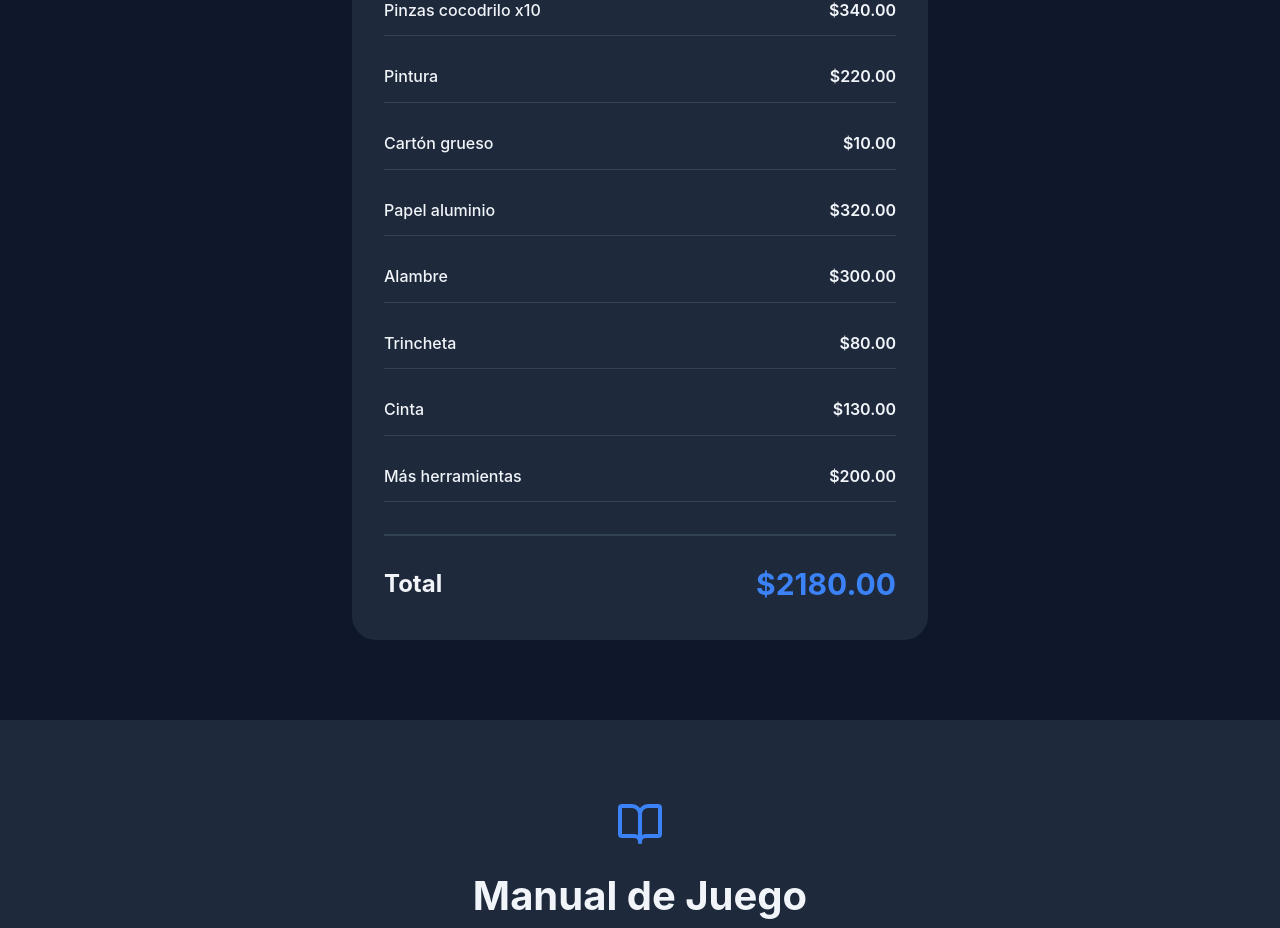
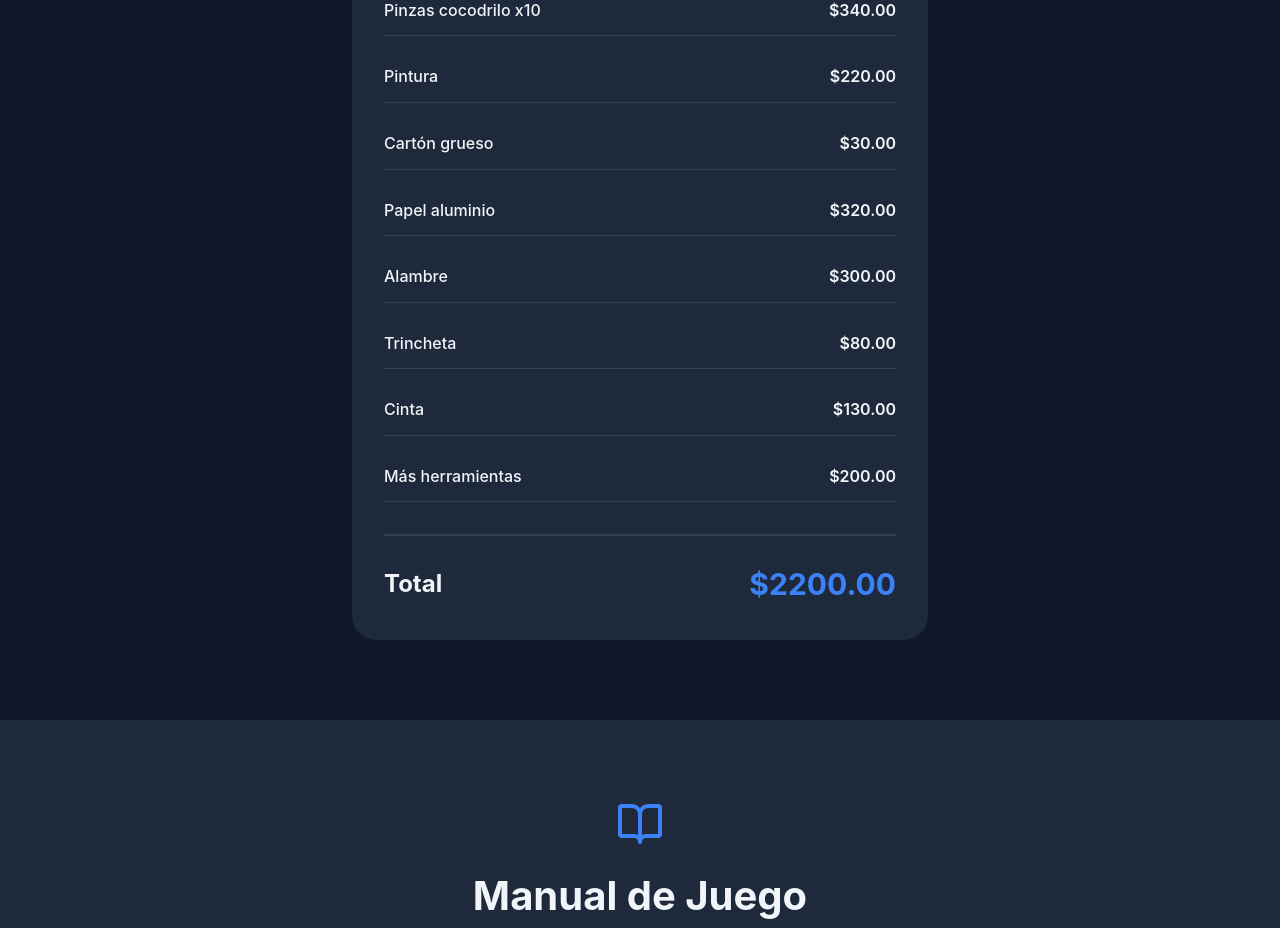
Before and after one commit to ThaCharly/fisiquinha, a React (Vite) app: page / in a window 1280 px wide. Shown: the part 3678-4606 px from the top of the page. Built offline with nearby package versions, Linux system fonts and the light colour scheme.

Commit message:
Actualización

```diff
--- a/src/App.css
+++ b/src/App.css
@@ -731,14 +731,14 @@ p {
   }
 }
 
-/* Corrección visual para íconos de tema */
+
 .theme-toggle .icon {
   margin: 0;
-  /* Ajuste fino: mueve ligeramente a la derecha para centrar visualmente */
+
   transform: translateX(0.7px);
 }
 
-/* Al final de App.css, dentro de los media queries existentes o como nuevo bloque */
+
 
 @media (max-width: 768px) {
   .nav-controls {
@@ -748,7 +748,7 @@ p {
   .theme-toggle {
     width: 32px;
     height: 32px;
-    /* Mover ligeramente a la izquierda */
-    margin-right: -4px; /* 👈 esto lo desplaza a la izquierda */
+
+    margin-right: -4px;
   }
 }
--- a/src/App.jsx
+++ b/src/App.jsx
@@ -74,7 +74,7 @@ const App = () => {
     { item: 'Soldador de estaño', precio: '$370.00' },
     { item: 'Pinzas cocodrilo x10', precio: '$340.00' },
     { item: 'Pintura', precio: '$220.00' },
-    { item: 'Cartón grueso', precio: '$10.00' },
+    { item: 'Cartón grueso', precio: '$30.00' },
     { item: 'Papel aluminio', precio: '$320.00' },
     { item: 'Alambre', precio: '$300.00' },
     { item: 'Trincheta', precio: '$80.00' },
@@ -513,8 +513,8 @@ const App = () => {
                   opacity: 1,
                   y: 0,
                   transition: {
-                    duration: 0.5,
-                    delay: index * 0.1
+                    duration: 0.2,
+                    delay: index * 0.01
                   }
                 }}
                 viewport={{ once: true }}
```
